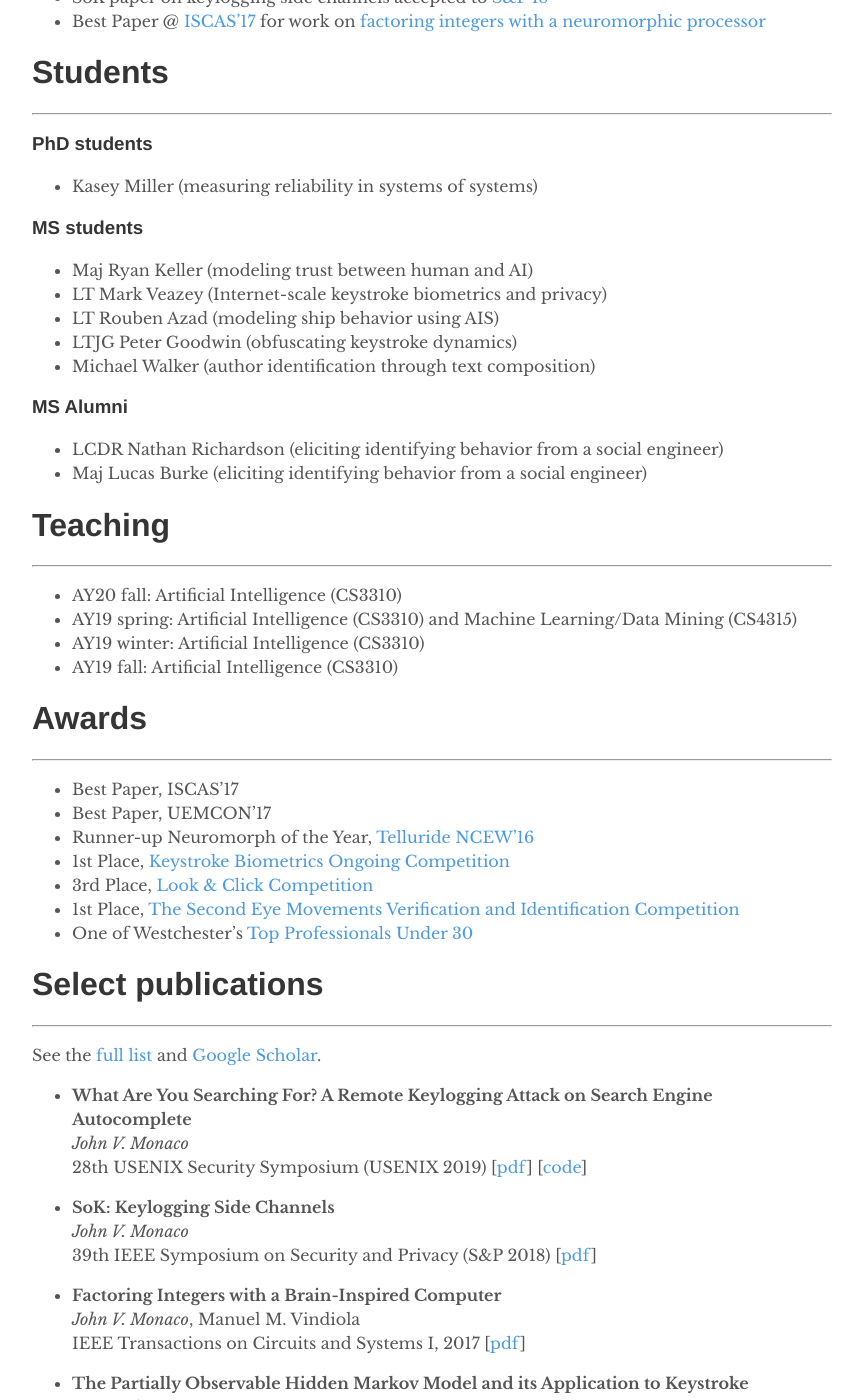
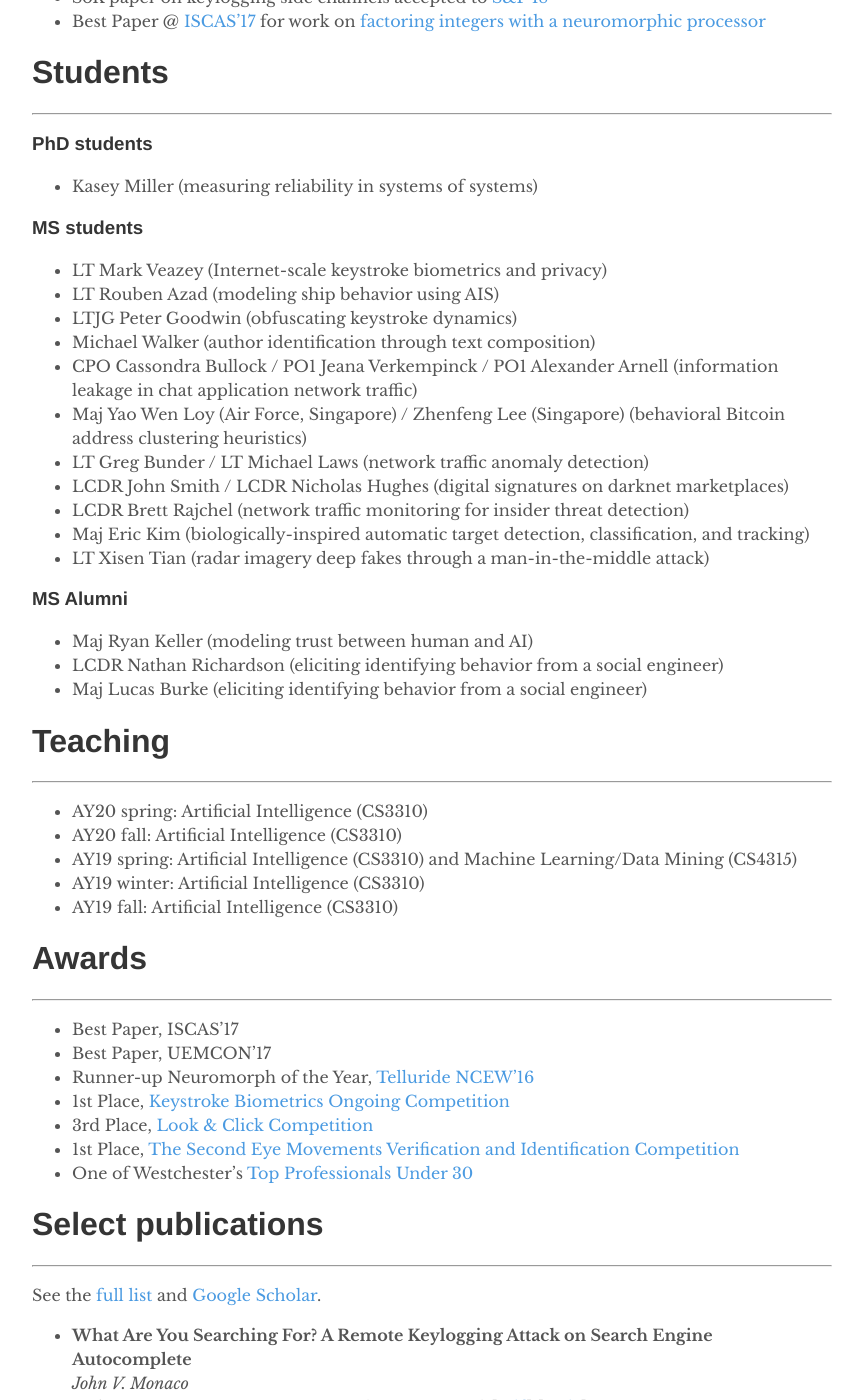
Before and after one commit to vmonaco/vmonaco.github.io, a Jekyll site: the page built from index.md, in a window 1280 px wide and 1400 px high, scrolled down 566 px. Shown: the whole window, without its empty margins (208-1071 px from the left). Built offline with Jekyll 4.4.1, drawn with Linux system fonts in a browser that asks for light colours.

Commit message:
updated students

```diff
--- a/index.md
+++ b/index.md
@@ -26,18 +26,26 @@
 * Kasey Miller (measuring reliability in systems of systems)
 
 ### MS students
-* Maj Ryan Keller (modeling trust between human and AI)
 * LT Mark Veazey (Internet-scale keystroke biometrics and privacy)
 * LT Rouben Azad (modeling ship behavior using AIS)
 * LTJG Peter Goodwin (obfuscating keystroke dynamics)
 * Michael Walker (author identification through text composition)
+* CPO Cassondra Bullock / PO1 Jeana Verkempinck / PO1 Alexander Arnell (information leakage in chat application network traffic)
+* Maj Yao Wen Loy (Air Force, Singapore) / Zhenfeng Lee (Singapore) (behavioral Bitcoin address clustering heuristics)
+* LT Greg Bunder / LT Michael Laws (network traffic anomaly detection)
+* LCDR John Smith / LCDR Nicholas Hughes (digital signatures on darknet marketplaces)
+* LCDR Brett Rajchel (network traffic monitoring for insider threat detection)
+* Maj Eric Kim (biologically-inspired automatic target detection, classification, and tracking)
+* LT Xisen Tian (radar imagery deep fakes through a man-in-the-middle attack)
 
 ### MS Alumni
+* Maj Ryan Keller (modeling trust between human and AI)
 * LCDR Nathan Richardson (eliciting identifying behavior from a social engineer)
 * Maj Lucas Burke  (eliciting identifying behavior from a social engineer)
 
 # Teaching
 ***
+* AY20 spring: Artificial Intelligence (CS3310)
 * AY20 fall: Artificial Intelligence (CS3310)
 * AY19 spring: Artificial Intelligence (CS3310) and Machine Learning/Data Mining (CS4315)
 * AY19 winter: Artificial Intelligence (CS3310)
```
